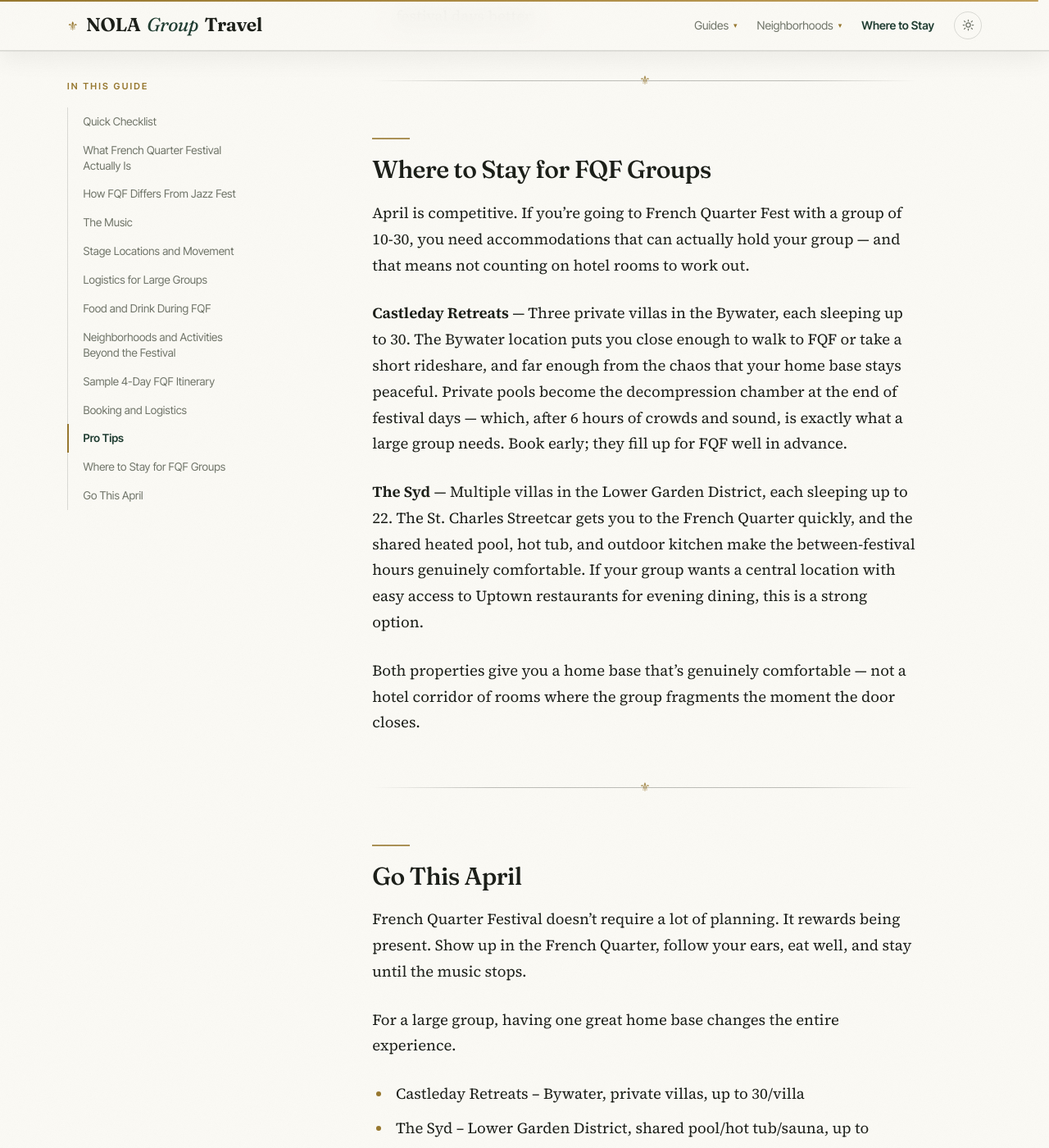
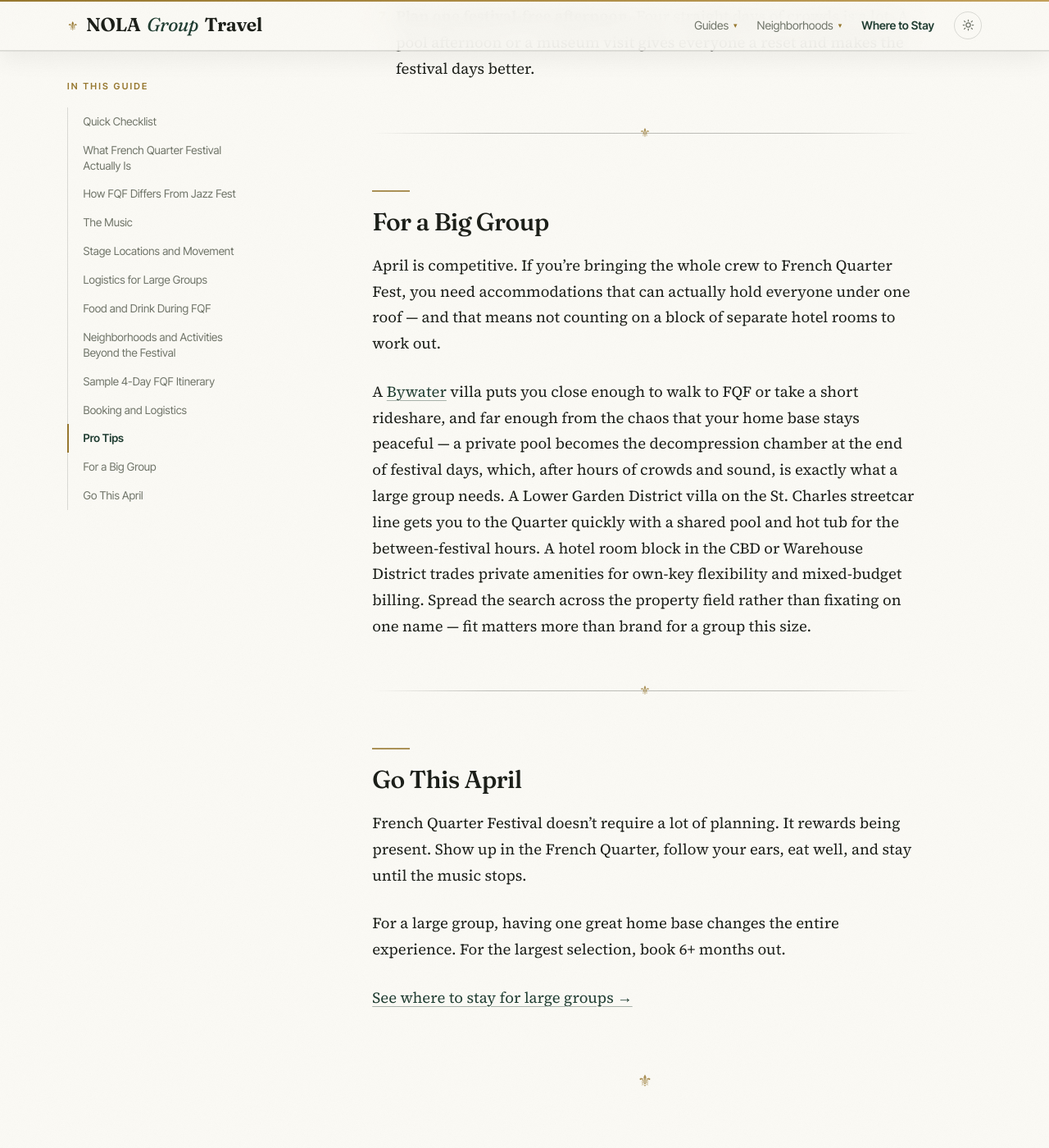
Before and after one commit to sjworth-dev/nola-group-travel, a Jekyll site: the page built from _guides/french-quarter-fest.md, in a window 1280 px wide and 1400 px high, scrolled down 12162 px. Shown: the whole window at 82% size. Built offline with Jekyll 4.4.1, drawn with Linux system fonts in a browser that asks for light colours; some of the changed text lies outside the part shown.

Commit message:
expand: refresh french-quarter-fest.md — voice, property balance, lead-time, CTA

```diff
--- a/_guides/french-quarter-fest.md
+++ b/_guides/french-quarter-fest.md
@@ -1,10 +1,10 @@
 ---
 title: "French Quarter Festival: Group Guide"
-description: "How to plan a large group trip around French Quarter Festival — New Orleans' free music festival every April. What it is, how it differs from Jazz Fest, and how to make it work for 10-30 people."
+description: "How to plan a large group trip around French Quarter Festival — New Orleans' free music festival every April. What it is, how it differs from Jazz Fest, and how to make it work for the whole crew."
 category: "Festivals & Events"
 card_title: "French Quarter Festival"
 card_description: "New Orleans' free music festival every April. How it's different from Jazz Fest and how to do it right with a large group."
-date: 2026-05-24
+date: 2026-07-27
 ---
 
 French Quarter Festival runs every April and it's one of the best-kept secrets in American music festivals — though at this point, the secret is largely out. Free to attend, spread across multiple stages throughout the French Quarter, and featuring an almost entirely local lineup, it's the festival that New Orleans residents actually love.
@@ -15,7 +15,7 @@ For large groups, it's a genuinely great option: no single venue to coordinate a
 
 ## Quick Checklist
 
-- Book accommodations 3-4 months out — April is peak season in New Orleans
+- Book accommodations well ahead — April is peak season in New Orleans; for the largest selection, book 6+ months out
 - Make dinner reservations before you arrive (restaurants fill during FQF)
 - Download the festival app or check the schedule when it's announced — usually February/March
 - Identify 2-3 must-see acts per day and leave the rest unstructured
@@ -213,9 +213,9 @@ The festival is part of the trip, not the entire trip. Groups that treat it that
 
 Book everything as early as possible. April is one of New Orleans' busiest months — French Quarter Fest, the weather is excellent, and the tourism season is in full swing.
 
-**Accommodation:** 3-4 months out for large groups
-**Restaurants:** 4-6 weeks out for groups over 8
-**Flights:** As early as you can lock in dates
+**Accommodation:** Large-format properties and hotel blocks fill up early for April — see the booking note below.
+**Restaurants:** Book as soon as your dates are set; Quarter restaurants fill fast during FQF.
+**Flights:** As early as you can lock in dates.
 
 ### Getting Around
 
@@ -233,7 +233,7 @@ The French Quarter is walkable from almost any city-center accommodation. You do
 
 2. **Arrive early for must-see acts.** The festival is free but stages can fill up. If there's an act the whole group has to see, arrive 30 minutes before their set.
 
-3. **Never try to move a group of 15 through Bourbon Street at 3 PM during FQF.** Just don't. Bourbon is worse than usual during the festival.
+3. **Never try to move the whole crew through Bourbon Street at 3 PM during FQF.** Just don't. Bourbon is worse than usual during the festival.
 
 4. **Make dinner reservations before you leave home.** French Quarter restaurants fill during FQF. Locals and visitors both know it. Don't assume you can walk in.
 
@@ -245,15 +245,11 @@ The French Quarter is walkable from almost any city-center accommodation. You do
 
 ---
 
-## Where to Stay for FQF Groups
+## For a Big Group
 
-April is competitive. If you're going to French Quarter Fest with a group of 10-30, you need accommodations that can actually hold your group — and that means not counting on hotel rooms to work out.
+April is competitive. If you're bringing the whole crew to French Quarter Fest, you need accommodations that can actually hold everyone under one roof — and that means not counting on a block of separate hotel rooms to work out.
 
-**Castleday Retreats** — Three private villas in the Bywater, each sleeping up to 30. The Bywater location puts you close enough to walk to FQF or take a short rideshare, and far enough from the chaos that your home base stays peaceful. Private pools become the decompression chamber at the end of festival days — which, after 6 hours of crowds and sound, is exactly what a large group needs. Book early; they fill up for FQF well in advance.
-
-**The Syd** — Multiple villas in the Lower Garden District, each sleeping up to 22. The St. Charles Streetcar gets you to the French Quarter quickly, and the shared heated pool, hot tub, and outdoor kitchen make the between-festival hours genuinely comfortable. If your group wants a central location with easy access to Uptown restaurants for evening dining, this is a strong option.
-
-Both properties give you a home base that's genuinely comfortable — not a hotel corridor of rooms where the group fragments the moment the door closes.
+A [Bywater](/neighborhoods/bywater/) villa puts you close enough to walk to FQF or take a short rideshare, and far enough from the chaos that your home base stays peaceful — a private pool becomes the decompression chamber at the end of festival days, which, after hours of crowds and sound, is exactly what a large group needs. A Lower Garden District villa on the St. Charles streetcar line gets you to the Quarter quickly with a shared pool and hot tub for the between-festival hours. A hotel room block in the CBD or Warehouse District trades private amenities for own-key flexibility and mixed-budget billing. Spread the search across the property field rather than fixating on one name — fit matters more than brand for a group this size.
 
 ---
 
@@ -261,7 +257,6 @@ Both properties give you a home base that's genuinely comfortable — not a hote
 
 French Quarter Festival doesn't require a lot of planning. It rewards being present. Show up in the French Quarter, follow your ears, eat well, and stay until the music stops.
 
-For a large group, having one great home base changes the entire experience.
+For a large group, having one great home base changes the entire experience. For the largest selection, book 6+ months out.
 
-- Castleday Retreats – Bywater, private villas, up to 30/villa
-- The Syd – Lower Garden District, shared pool/hot tub/sauna, up to 22/villa
+[See where to stay for large groups →](/where-to-stay/)
```
